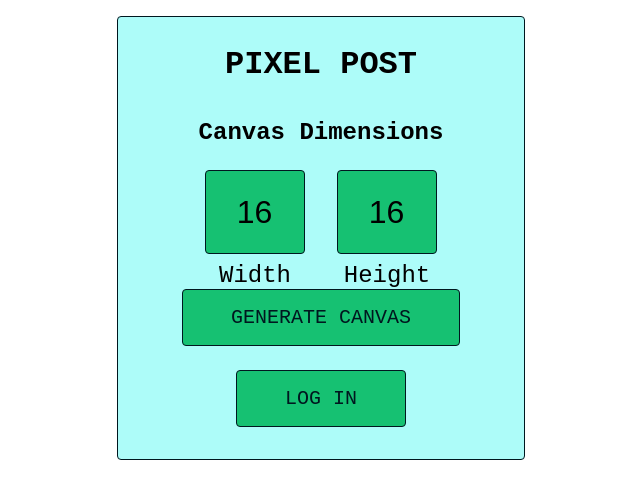
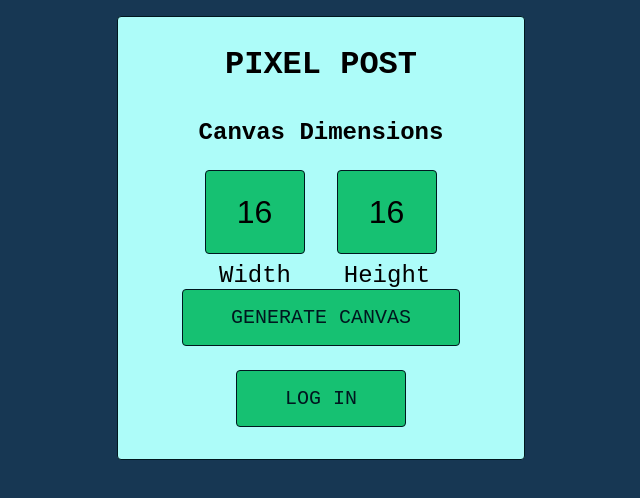
Before and after one commit to Danyon-Talbot/P3-PixelPost, a React (Vite) app in the folder client/: page / in a window 1280 px wide. Shown: the top 498 px of the page, without its empty margins (319-959 px from the left). Built offline with nearby package versions, Linux system fonts and the light colour scheme; a web font is replaced by a local one.

Commit message:
Properly Changed Background Colour

```diff
--- a/client/src/App.css
+++ b/client/src/App.css
@@ -1,4 +1,5 @@
 @import url('https://fonts.googleapis.com/css2?family=Chivo+Mono:ital,wght@0,100..900;1,100..900&family=Inconsolata:wght@500&display=swap');
+
 
 body,
 html {
@@ -13,4 +14,5 @@ body {
   font-family: 'Chivo Mono', monospace;
   text-align: center;
   min-width: fit-content;
+  background-color: #173753;
 }
--- a/client/src/main.jsx
+++ b/client/src/main.jsx
@@ -26,7 +26,7 @@ const router = createBrowserRouter([
         path: 'editor',
         element: <Editor />,
       }, {
-        path: 'profile/:userId',
+        path: 'profile',
         element: <Profile />,
       }
     ]
```
